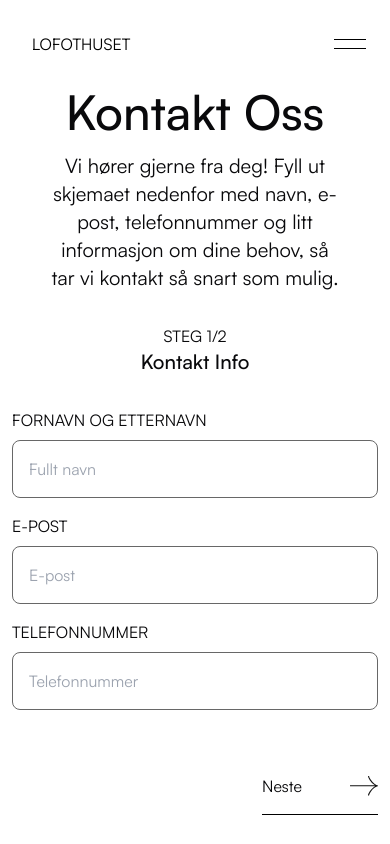
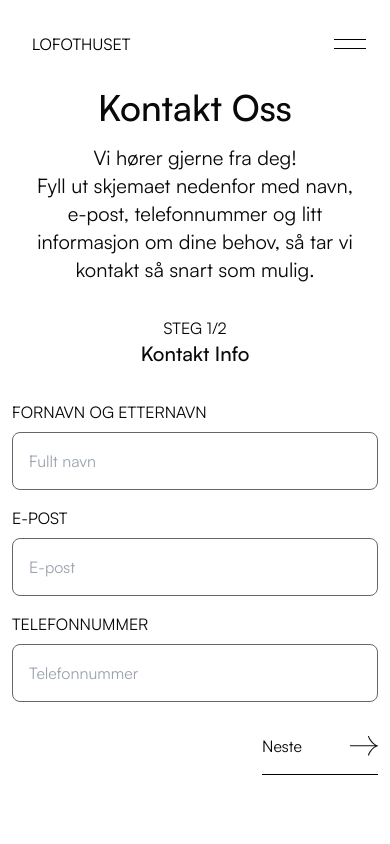
Before and after one commit to tariknh/lofothuset, a Next.js app: page /kontakt in a window 390 px wide. Shown: the top 844 px of the page. Built offline with nearby package versions, Linux system fonts and the light colour scheme.

Commit message:
Fixed padding

```diff
--- a/app/globals.css
+++ b/app/globals.css
@@ -4,6 +4,10 @@
 
 * {
   min-width: 0;
+}
+
+.p-safe{
+  padding: env(safe-area-inset-top) env(safe-area-inset-right) env(safe-area-inset-bottom) env(safe-area-inset-left)
 }
 
 html.lenis {
--- a/app/kontakt/page.tsx
+++ b/app/kontakt/page.tsx
@@ -133,14 +133,12 @@ function Page() {
     }
   };
   return (
-    <main className="w-full flex min-h-svh flex-col items-center justify-center p-3 lg:p-4 py-[88px]">
-      <form action={clientAction} className="max-w-[745px]">
-        <div className="flex flex-col justify-center items-center text-balance text-center">
-          <h1 className="text-5xl font-medium mb-4">Kontakt Oss</h1>
-          <p className="text-xl mb-8">
-            Vi hører gjerne fra deg! Fyll ut skjemaet nedenfor med navn, e-post,
-            telefonnummer og litt informasjon om dine behov, så tar vi kontakt
-            så snart som mulig.
+    <main className="w-full p-3 flex sm:min-h-screen min-h-svh flex-col items-center justify-center lg:p-4 py-[88px]">
+      <form action={clientAction} className="sm:my-20 max-w-[745px]">
+        <div className="flex flex-col justify-center items-center text-pretty">
+          <h1 className="text-4xl sm:text-5xl font-medium mb-4">Kontakt Oss</h1>
+          <p className="text-xl text-center text-pretty max-w-xs sm:max-w-none mb-8">
+            Vi hører gjerne fra deg!<br/> Fyll ut skjemaet nedenfor med navn, e-post, telefonnummer og litt informasjon om dine behov, så tar vi kontakt så snart som mulig.
           </p>
         </div>
         <div>
@@ -186,7 +184,7 @@ function Page() {
                   formData={formData.phone}
                   handleInputChange={handleInputChange}
                 />
-                <div className="w-full flex justify-end items-center mt-8">
+                <div className="w-full flex justify-end items-center">
                   <button
                     type="button"
                     onClick={next}
--- a/app/layout.tsx
+++ b/app/layout.tsx
@@ -76,7 +76,7 @@ export default function RootLayout({
     <html lang="en">
       <body
         className={cn(
-          "min-h-screen bg-background font-sans antialiased",
+          "min-h-screen p-safe bg-background font-sans antialiased",
           satoshi.variable
         )}
       >
--- a/components/sections/Hero.tsx
+++ b/components/sections/Hero.tsx
@@ -7,11 +7,11 @@ import AnimatedHero, {
 
 function Hero() {
   return (
-    <section id="hero" className="w-full relative">
+    <section id="hero" className=" w-full relative">
       <div
         data-scroll
         data-scroll-speed="-.1"
-        className="p-8 lg:p-16 grid  h-screen grid-rows-12 absolute z-10 text-white w-full"
+        className="p-8 lg:p-16 grid h-svh h-screen grid-rows-12 absolute z-10 text-white w-full"
       >
         <AnimatedHero />
         <h2 className="col-span-full scroll-m-20 text-4xl tracking-tight row-start-11 lg:row-start-12">
```
